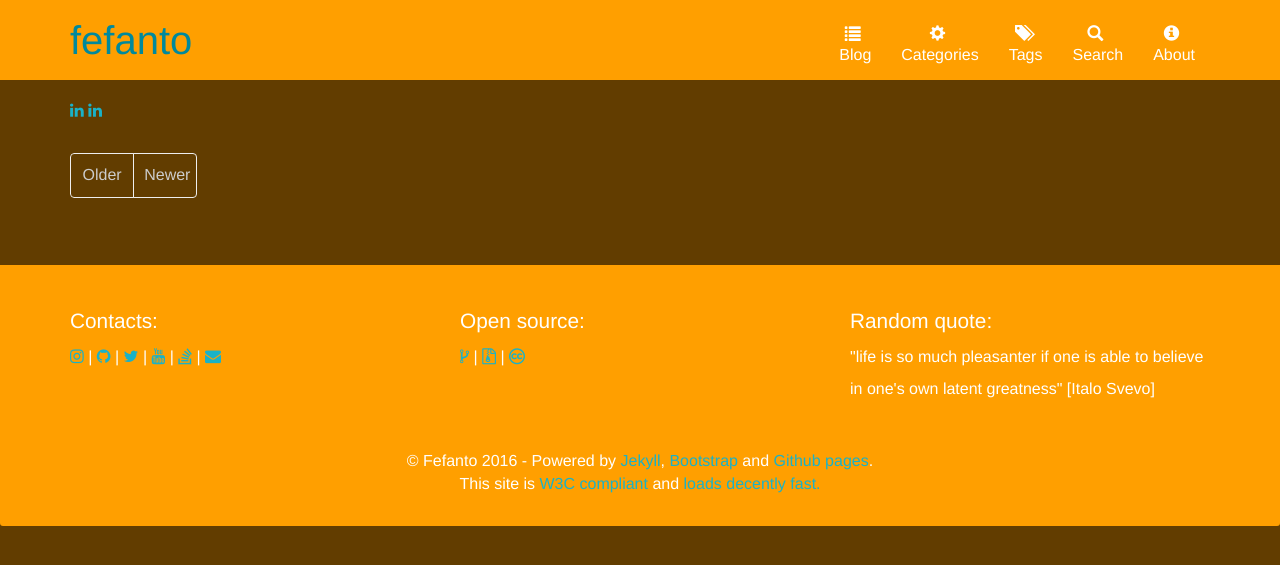
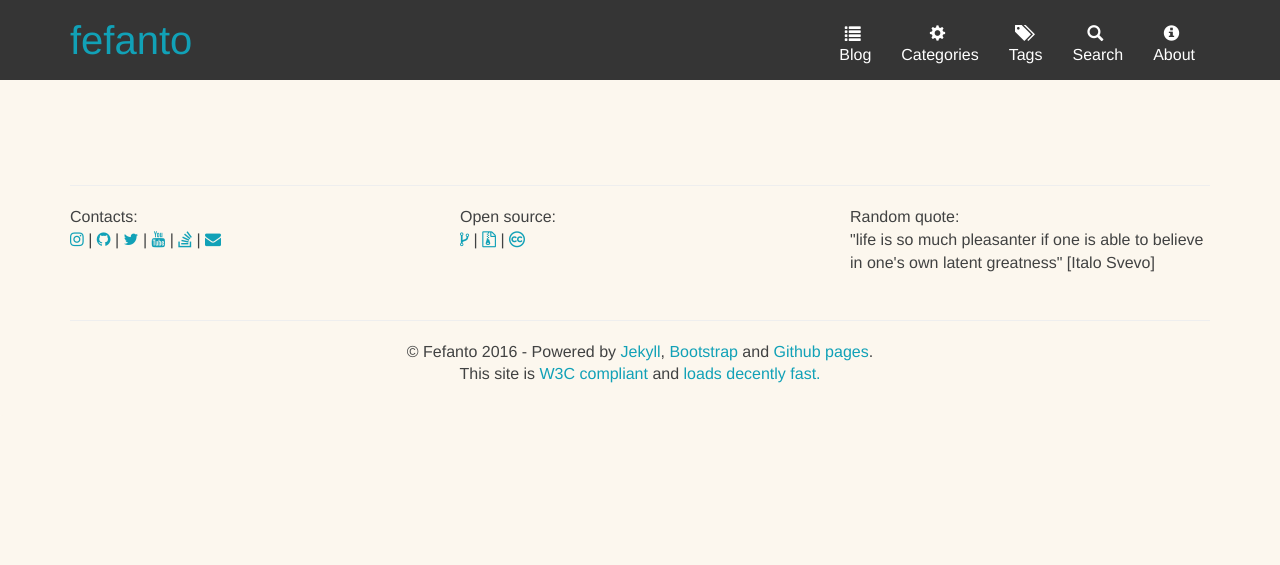
Before and after one commit to fefanto/fefanto.github.io, a Jekyll site: the page built from index.html, in a window 1280 px wide. Shown: the top 565 px of the page. Built offline with Jekyll 4.4.1, drawn with Linux system fonts in a browser that asks for light colours; nearby versions of some CDN libraries; comment, search, counter and statistics services are not loaded.

Commit message:
minor changes

```diff
--- a/_layouts/default.html
+++ b/_layouts/default.html
@@ -79,9 +79,10 @@
 
  <footer class="panel-footer">
     <div class="container">
+     <hr>
       <div class="row">
 
-        <div id="hours" class="col-sm-4">
+        <div id="contacts" class="col-sm-4">
 
           <span>Contacts:</span><br>
 
@@ -91,7 +92,7 @@
         </div>
 
 
-        <div id="hours" class="col-sm-4">
+        <div id="opensource" class="col-sm-4">
           <span>Open source:</span>
             {% include github-info.html %}
 
@@ -99,7 +100,7 @@
         </div>
 
 
-        <div id="hours" class="col-sm-4">
+        <div id="quote" class="col-sm-4">
           <span>Random quote:</span><br>
           <p>"life is so much pleasanter if one is able to believe in one's own latent greatness" [Italo&nbsp;Svevo]</p>
 
@@ -107,6 +108,7 @@
 
 
       </div>
+      <hr>
       <div class="text-center">&copy; Fefanto 2016 - Powered by <a href="https://jekyllrb.com/" target="_blank">Jekyll</a>, <a href="http://getbootstrap.com//" target="_blank">Bootstrap</a> and <a href="https://pages.github.com/" target="_blank">Github pages</a>.</div>
       <div class="text-center">This site is <a href="https://validator.w3.org/nu/?doc=https%3A%2F%2Ffefanto.github.io%2F" target="_blank">W3C compliant</a> and <a href="https://developers.google.com/speed/pagespeed/insights/?url=fefanto.github.io&tab=mobile" target="_blank">loads decently fast.</a></div>
 
--- a/css/styles.css
+++ b/css/styles.css
@@ -1,14 +1,16 @@
 /** BASE **/
+
+
 
 body {
   font-size: 16px;
-  color: #fff;
-  background-color: #623D00;
+  color: #414242;
+  background-color: #fcf7ee;
   font-family: 'Helvetica', sans-serif;
 }
 
 a {
-    color: #1AB2C7;
+    color: #11a1b7;
 }
 
 .not-found {
@@ -18,7 +20,7 @@ a {
 
 /** HEADER **/
 #header-nav {
-  background-color: #FF9F00;
+  background-color: #353535;
   border-radius: 0;
   border: 0;
 }
@@ -42,7 +44,7 @@ a {
   margin-top: 0;
   margin-bottom: 0;
   line-height: .75;
-  color: #00899C;
+  color: #11a1b7;
   vertical-align: middle;
 }
 .navbar-brand a:hover, .navbar-brand a:focus {  /* site title clickable but does not look like link */
@@ -60,7 +62,7 @@ a {
 
 
 #nav-list a:hover {
-  background: #FFAA1E;
+  background: #ce493b;
 }
 #nav-list a span {
   font-size: 1em;
@@ -71,7 +73,7 @@ a {
 
 
 .navbar-header button.navbar-toggle, .navbar-header .icon-bar {
-  border: 1px solid #00353C;
+  border: 1px solid #11a1b7;
 
 }
 
@@ -168,7 +170,7 @@ a {
   margin-top: 30px;
   padding-top: 35px;
   padding-bottom: 30px;
-  background-color: #FF9F00;
+  background-color: #fcf7ee;
   border-top: 0;
 }
 .panel-footer div.row {
@@ -177,8 +179,12 @@ a {
 #hours, #address {
   line-height: 2;
 }
-#hours > span, #address > span {
-  font-size: 1.3em;
+#contacts > span, #opensource > span , #quote > span{
+
+}
+
+#contacts >  i, #opensource > a , #quote > a{
+  font-size: 24px;
 }
 #address p {
   color: #557c3e;
@@ -365,7 +371,7 @@ navbar-brand h1 { /* site name */
 
 .pagination{overflow:hidden;margin-left:-1rem;margin-right:-1rem;font-family:"PT Sans", Helvetica, Arial, sans-serif;color:#ccc;text-align:center}
 .pagination-item{display:block;padding:1rem;border:1px solid #eee}
-a.pagination-item:hover{background-color:#f5f5f5}@media (min-width: 30em){
+a.pagination-item:hover{background-color:#fcf7ee}@media (min-width: 30em){
   .pagination{margin:3rem 0}
   .pagination-item{float:left;width:50%}
   .pagination-item:first-child{margin-bottom:0;border-top-left-radius:4px;border-bottom-left-radius:4px}
--- a/index.html
+++ b/index.html
@@ -1,61 +1,3 @@
 ---
 layout: default
 ---
-
-
-<a href="https://www.linkedin.com/in/michelangelonottoli">
-          <i class="fa fa-linkedin" aria-hidden="true"></i>
-</a>
-<a href="https://www.linkedin.com/in/michelangelonottoli">
-          <i class="fa fa-linkedin" aria-hidden="true"></i>
-</a>
-<div class="inner-container padded">
-
-			<div class="posts">
-
-				{% for post in paginator.posts %}
-				<div class="preview-post post">
-					<h1 class="h3"><a class="title" href="{{ post.url }}.html">{{ post.title }}</a></h1>
-
-					<p class="post-info">{{ post.date | date: "%B %e, %Y" }} • By {{ post.author }} • In {{ post.category }}</p>
-
-					<p>
-
-						{% if post.tags %} |
-						{% for tag in post.tags %}
-						<a href="{{ site.baseurl }}{{ site.tag_page }}#{{ tag | slugify }}" class="post-tag">{{ tag }}</a>
-						{% endfor %}
-						{% endif %}
-					</p>
-
-					<div class="clearfix"></div>
-
-					<div class="entry">
-						<p class="excerpt">{% if post.description %}{{ post.description | strip_html | strip_newlines }}{% elsif post.excerpt %}{{ post.excerpt | markdownify | strip_html | strip_newlines }}{% else %}{{ site.description }}{% endif %}</p>
-					</div>
-
-					<a href="{{ post.url }}.html" class="read-more">Read more <i class="blog-icon read-more"></i></a>
-
-				</div>
-
-				{% endfor %}
-
-</div>
-
-<div class="pagination">
-  {% if paginator.next_page %}
-    <a class="pagination-item older" href="{{ site.baseurl }}/blog/page{{paginator.next_page}}">Older</a>
-  {% else %}
-    <span class="pagination-item older">Older</span>
-  {% endif %}
-  {% if paginator.previous_page %}
-    {% if paginator.page == 2 %}
-      <a class="pagination-item newer" href="{{ site.baseurl }}/blog/">Newer</a>
-    {% else %}
-      <a class="pagination-item newer" href="{{ site.baseurl }}/blog/page{{paginator.previous_page}}">Newer</a>
-    {% endif %}
-  {% else %}
-    <span class="pagination-item newer">Newer</span>
-  {% endif %}
-</div>
-</div>
--- a/search.html
+++ b/search.html
@@ -3,6 +3,7 @@ layout: default
 title: Fefanto
 ---
 		<div class="blurb">
-        		<h1>This is the search page</h1>
-				<p>some magic search device for jekill...</p>
+
+				<p>Some magic search device for jekill will appear here some day.</p>
+				<p>In the mean time something like <a href="https://www.google.it/search?q=%3Csearch%20term%20here%3E%20site%3Awww.fefanto.com" target="_blank">this</a> might be a temporary workaround.</p>
     		</div><!-- /.blurb -->
```
